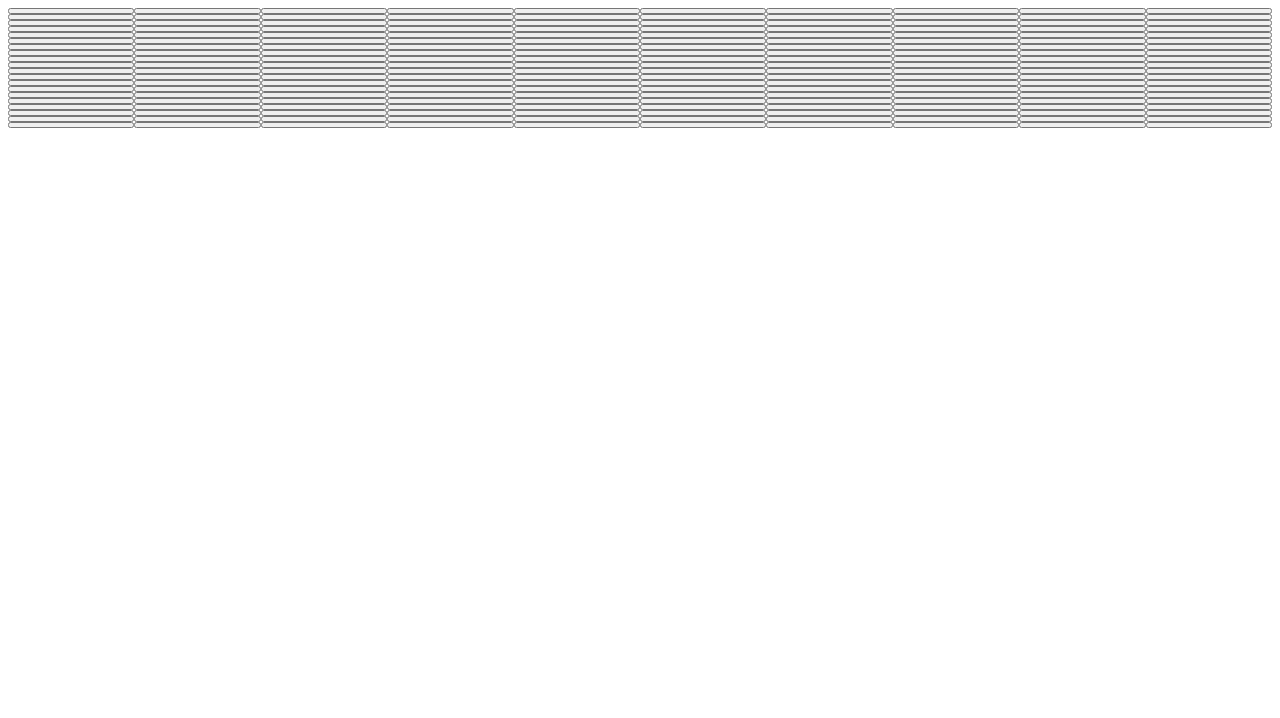
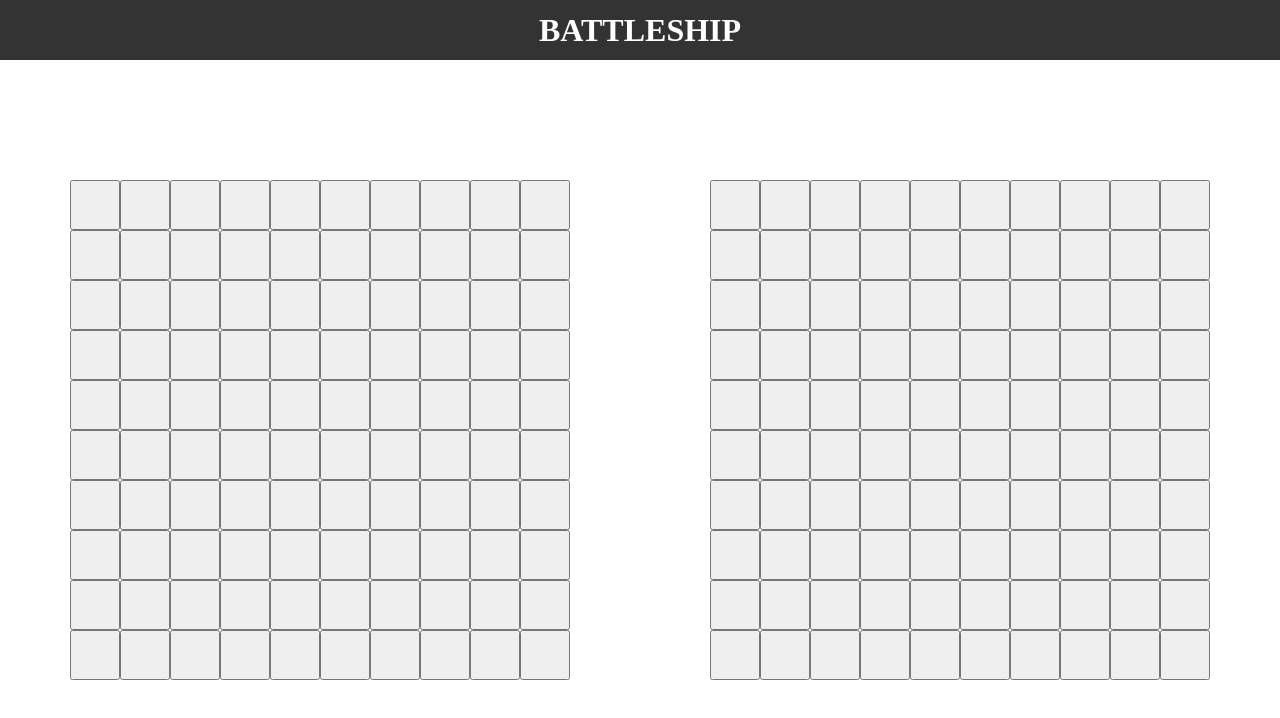
Before and after one commit to KaanKarabiber/battleship, a website built with webpack: page src/template.html in a window 1280 px wide. Built offline with nearby package versions, Linux system fonts and the light colour scheme.

Commit message:
add some more css

```diff
--- a/src/createUI.js
+++ b/src/createUI.js
@@ -7,8 +7,8 @@ const createUI = {
     player1Grid.id = 'player-1-grid';
 
     const player2Grid = document.createElement('div');
+    player2Grid.classList.add('board');
     player2Grid.id = 'player-2-grid';
-    player2Grid.classList.add('board');
 
     const content = document.querySelector('.content');
     content.append(player1Grid, player2Grid);
--- a/src/styles.css
+++ b/src/styles.css
@@ -1,5 +1,35 @@
+* {
+  margin: 0;
+  padding: 0;
+  box-sizing: border-box;
+}
+html,
+body {
+  height: 100%;
+  width: 100%;
+}
+header {
+  width: 100%;
+  height: 60px;
+  background-color: #333;
+  color: white;
+  display: flex;
+  align-items: center;
+  justify-content: center;
+}
+.content {
+  display: flex;
+  justify-content: space-around;
+  align-items: center;
+  width: 100%;
+  height: calc(100vh - 60px);
+}
 .board {
   display: grid;
   grid-template-columns: repeat(10, 1fr);
   grid-template-rows: repeat(10, 1fr);
 }
+.grid-cell {
+  width: 50px;
+  height: 50px;
+}
--- a/src/template.html
+++ b/src/template.html
@@ -6,6 +6,7 @@
     <title>Document</title>
   </head>
   <body>
+    <header><h1>BATTLESHIP</h1></header>
     <div class="content"></div>
   </body>
 </html>
```
